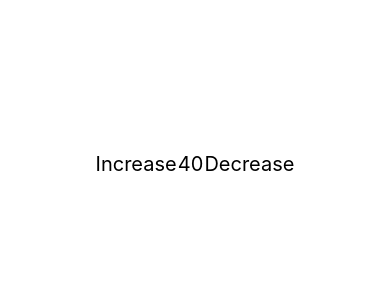
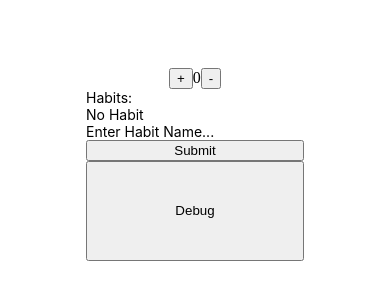
Before and after one commit to joshua-hew/habitJar, a React Native app: screen / in a window 390 px wide. Shown: the part 258-558 px from the top of the page. Built offline with nearby package versions, Linux system fonts and the light colour scheme.

Commit message:
Setup redux and redux toolkit

```diff
--- a/App.tsx
+++ b/App.tsx
@@ -1,34 +1,18 @@
 import { StatusBar } from "expo-status-bar";
 import React, { Component } from "react";
 import { StyleSheet, Text, View } from "react-native";
-import { createStore } from "redux";
-import { connect } from "react-redux";
+import store from "./src/store/store";
 import { Provider } from "react-redux";
-import SimpleCounter from "./src/components/SimpleCounter";
-
-const initialState = {
-  counter: 40,
-};
-
-const reducer = (state = initialState, action: { type: string }) => {
-  switch (action.type) {
-    case "INCREASE_COUNTER":
-      return { counter: state.counter + 1 };
-    case "DECREASE_COUNTER":
-      return { counter: state.counter - 1 };
-  }
-
-  return state;
-};
-
-const store = createStore(reducer);
+import { SimpleHabitList } from "./src/components/SimpleHabitList";
+import { Counter } from "./src/components/Counter";
 
 const App = () => {
   return (
     <Provider store={store}>
       <View style={styles.container}>
         <StatusBar style="auto" />
-        <SimpleCounter />
+        <Counter />
+        <SimpleHabitList />
       </View>
     </Provider>
   );
--- a/package.json
+++ b/package.json
@@ -8,6 +8,7 @@
     "eject": "expo eject"
   },
   "dependencies": {
+    "@reduxjs/toolkit": "^1.4.0",
     "@types/react-redux": "^7.1.9",
     "expo": "~38.0.8",
     "expo-status-bar": "^1.0.2",
--- /dev/null
+++ b/src/components/Counter.tsx
@@ -0,0 +1,35 @@
+import React, { useState } from "react";
+import { useSelector, useDispatch } from "react-redux";
+import {
+  decrement,
+  increment,
+  incrementByAmount,
+  selectCount,
+} from "../features/counterSlice";
+
+export function Counter() {
+  const count = useSelector(selectCount);
+  const dispatch = useDispatch();
+  const [incrementAmount, setIncrementAmount] = useState("2");
+
+  return (
+    <div>
+      <div>
+        <button
+          aria-label="Increment value"
+          onClick={() => dispatch(increment())}
+        >
+          +
+        </button>
+        <span>{count}</span>
+        <button
+          aria-label="Decrement value"
+          onClick={() => dispatch(decrement())}
+        >
+          -
+        </button>
+      </div>
+      {/* omit additional rendering output here */}
+    </div>
+  );
+}
--- a/src/components/SimpleCounter.tsx
+++ /dev/null
@@ -1,52 +0,0 @@
-import React, { Component } from "react";
-import { StyleSheet, Text, TouchableOpacity, View } from "react-native";
-import { connect } from "react-redux";
-
-interface storeState {
-  counter: number;
-}
-
-interface counterProps {
-  counter: number;
-  increaseCounter: () => {};
-  decreaseCounter: () => {};
-}
-
-const SimpleCounter = (props: counterProps) => {
-  return (
-    <View style={styles.container}>
-      <TouchableOpacity onPress={() => props.increaseCounter()}>
-        <Text style={{ fontSize: 20 }}>Increase</Text>
-      </TouchableOpacity>
-      <Text style={{ fontSize: 20 }}>{props.counter}</Text>
-      <TouchableOpacity onPress={() => props.decreaseCounter()}>
-        <Text style={{ fontSize: 20 }}>Decrease</Text>
-      </TouchableOpacity>
-    </View>
-  );
-};
-
-function mapStateToProps(state: storeState) {
-  return {
-    counter: state.counter,
-  };
-}
-
-function mapDispatchToProps(dispatch: any) {
-  return {
-    increaseCounter: () => dispatch({ type: "INCREASE_COUNTER" }),
-    decreaseCounter: () => dispatch({ type: "DECREASE_COUNTER" }),
-  };
-}
-
-const styles = StyleSheet.create({
-  container: {
-    backgroundColor: "#fff",
-    flexDirection: "row",
-    alignItems: "center",
-    justifyContent: "space-around",
-    width: 200,
-  },
-});
-
-export default connect(mapStateToProps, mapDispatchToProps)(SimpleCounter);
--- /dev/null
+++ b/src/components/SimpleHabitList.tsx
@@ -0,0 +1,49 @@
+import React, { Component, useState } from "react";
+import { useSelector, useDispatch } from "react-redux";
+import { changeHabit, selectHabit } from "../features/habitSlice";
+import {
+  StyleSheet,
+  Text,
+  TouchableOpacity,
+  View,
+  TextInput,
+} from "react-native";
+
+export const SimpleHabitList = () => {
+  const habit = useSelector(selectHabit);
+  const dispatch = useDispatch();
+  const [text, setText] = useState("");
+
+  // TODO: Change basic text -> unordered list of habits
+
+  return (
+    <View style={styles.container}>
+      <Text>Habits:</Text>
+      <Text>{habit}</Text>
+      <TextInput
+        value={text}
+        placeholder="Enter Habit Name..."
+        onChangeText={(input) => {
+          setText(input);
+        }}
+      />
+      <button aria-label="Submit" onClick={() => dispatch(changeHabit(text))}>
+        Submit
+      </button>
+
+      <button
+        style={{ height: 100 }}
+        aria-label="Debug"
+        onClick={() => console.log(habit)}
+      >
+        Debug
+      </button>
+    </View>
+  );
+};
+
+const styles = StyleSheet.create({
+  container: {
+    backgroundColor: "#fff",
+  },
+});
--- /dev/null
+++ b/src/features/counterSlice.tsx
@@ -0,0 +1,33 @@
+import { createSlice } from "@reduxjs/toolkit";
+
+export const counterSlice = createSlice({
+  name: "counter",
+  initialState: {
+    value: 0,
+  },
+  reducers: {
+    increment: (state) => {
+      // Redux Toolkit allows us to write "mutating" logic in reducers. It
+      // doesn't actually mutate the state because it uses the immer library,
+      // which detects changes to a "draft state" and produces a brand new
+      // immutable state based off those changes
+      state.value += 1;
+      console.log(state);
+    },
+    decrement: (state) => {
+      state.value -= 1;
+    },
+    incrementByAmount: (state, action) => {
+      state.value += action.payload;
+    },
+  },
+});
+
+export const { increment, decrement, incrementByAmount } = counterSlice.actions;
+
+export default counterSlice.reducer;
+
+// The function below is called a selector and allows us to select a value from
+// the state. Selectors can also be defined inline where they're used instead of
+// in the slice file. For example: `useSelector((state) => state.counter.value)`
+export const selectCount = (state: any) => state.counter.value;
--- /dev/null
+++ b/src/features/habitSlice.tsx
@@ -0,0 +1,19 @@
+import { createSlice } from "@reduxjs/toolkit";
+
+export const habitSlice = createSlice({
+  name: "habit",
+  initialState: {
+    habit: "No Habit",
+  },
+  reducers: {
+    changeHabit: (state, action) => {
+      state.habit = action.payload;
+    },
+  },
+});
+
+export const { changeHabit } = habitSlice.actions;
+
+export default habitSlice.reducer;
+
+export const selectHabit = (state: any) => state.habits.habit;
--- a/src/reducers/sample.tsx
+++ /dev/null
@@ -1,5 +0,0 @@
-import { HABIT_CREATION_SUCCESS } from "../actions/";
-
-let cloneObject = function (obj: any) {
-  return JSON.parse(JSON.stringify(obj));
-};
--- /dev/null
+++ b/src/store/store.tsx
@@ -0,0 +1,10 @@
+import { configureStore } from "@reduxjs/toolkit";
+import counterReducer from "../features/counterSlice";
+import habitReducer from "../features/habitSlice";
+
+export default configureStore({
+  reducer: {
+    counter: counterReducer,
+    habits: habitReducer,
+  },
+});
```
Also changed, not shown: src/actions/index.tsx (deleted, +0 -14 lines), 1 other file (tests, documents, lock files or other folders).
